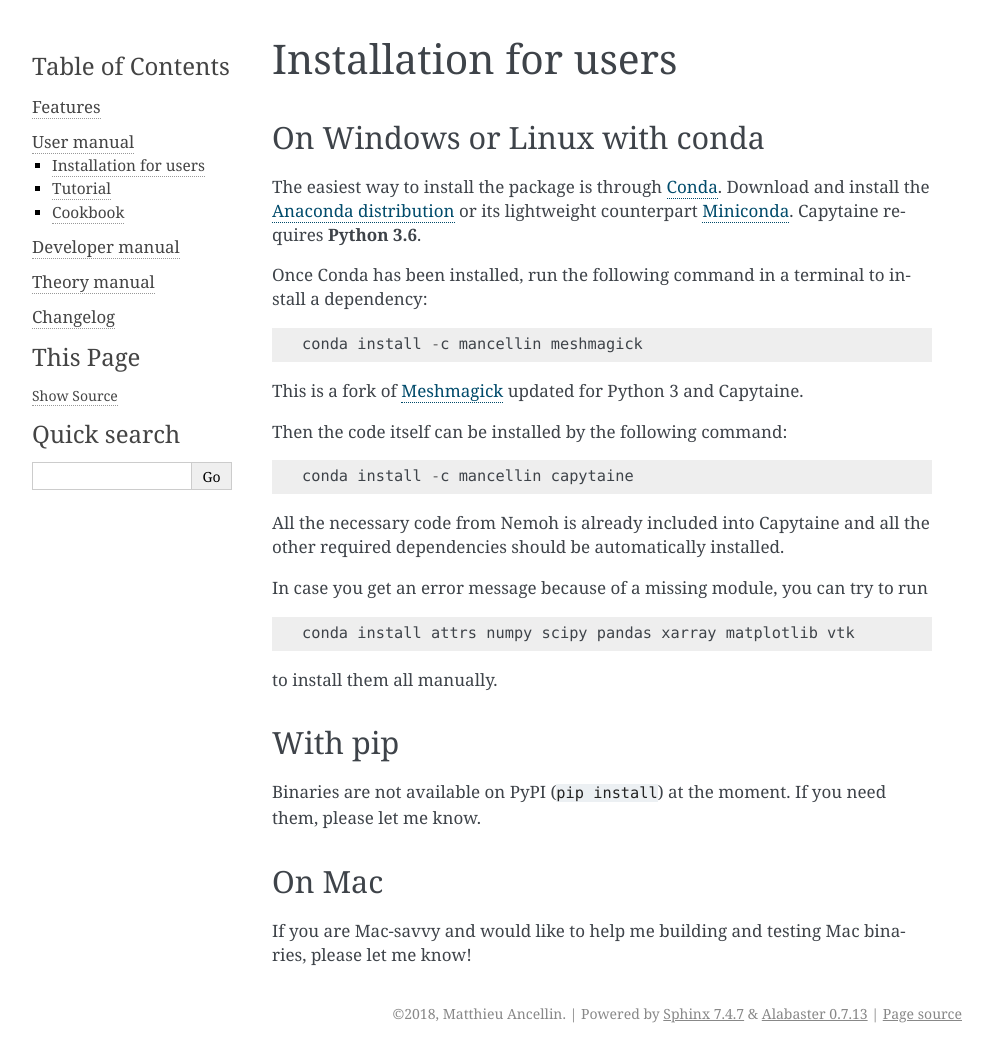
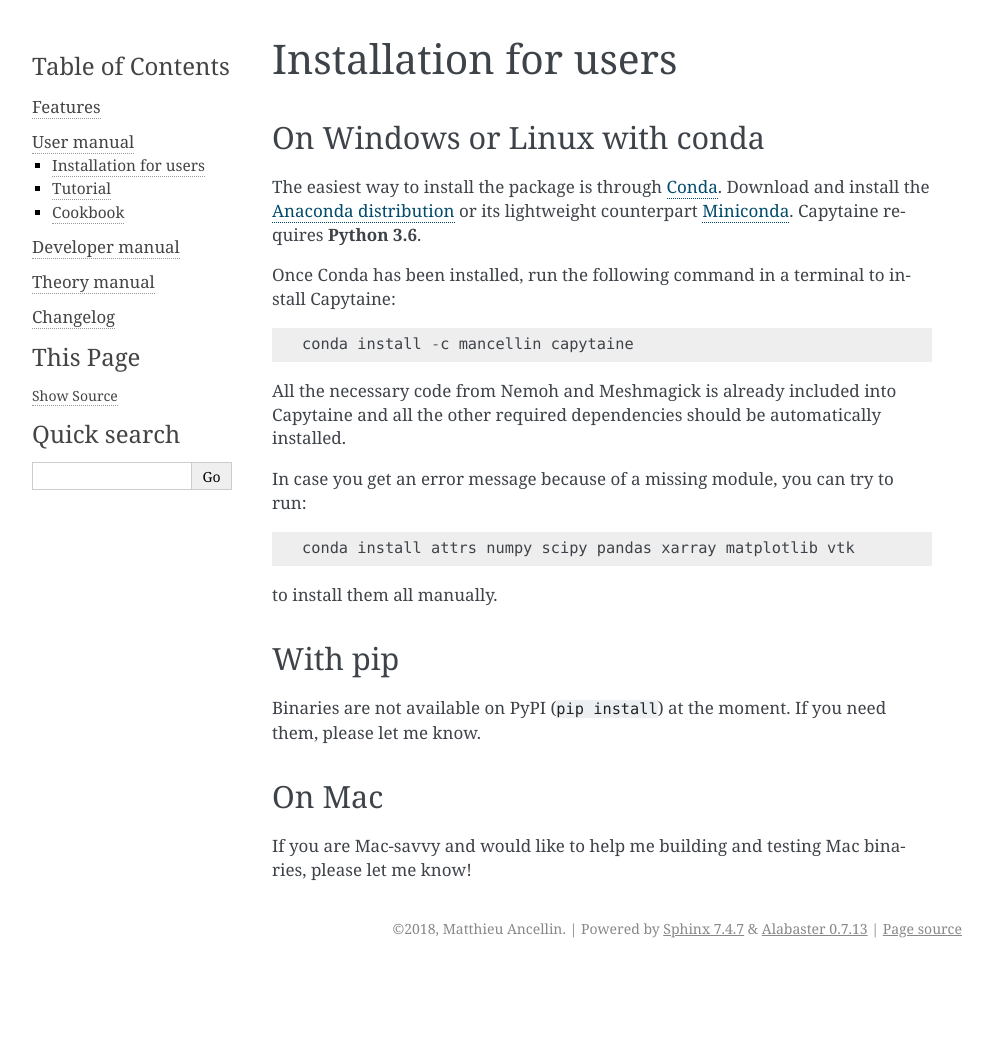
Before and after one commit to capytaine/capytaine, a Sphinx documentation site: the page built from docs/user_manual/installation.rst, in a window 1280 px wide. Shown: the whole page, without its empty margins (148-1141 px from the left). Built offline with Sphinx 7.4.7, drawn with Linux system fonts in a browser that asks for light colours; after the commit the page ends 968 px from its top, so only the background shows below that.

Commit message:
Update docs after inclusion of meshmagick.

```diff
--- a/docs/index.rst
+++ b/docs/index.rst
@@ -76,6 +76,9 @@
 
 Capytaine is a fork of Nemoh_, which has been developed by Gérard Delhommeau, Aurélien Babarit et al., (École Centrale de Nantes) and is distributed under the Apache License 2.0.
 
+Capytaine includes code from meshmagick_ by François Rongère (École Centrale de Nantes), licensed under the GNU General Public License (GPL).
+
+.. _meshmagick: https://github.com/LHEEA/meshmagick
 .. _Nemoh: https://lheea.ec-nantes.fr/logiciels-et-brevets/nemoh-presentation-192863.kjsp
 
 The `boat mesh`_ in the animation above is in the public domain.
--- a/docs/user_manual/installation.rst
+++ b/docs/user_manual/installation.rst
@@ -13,27 +13,13 @@
 .. _`Anaconda distribution`: https://www.anaconda.com/download/
 .. _Miniconda: https://conda.io/miniconda.html
 
-Once Conda has been installed, run the following command in a terminal to install a dependency:
-
-::
-
-    conda install -c mancellin meshmagick
-
-This is a fork of Meshmagick_ updated for Python 3 and Capytaine.
-
-.. _Meshmagick: https://github.com/LHEEA/meshmagick
-
-Then the code itself can be installed by the following command:
-
-::
+Once Conda has been installed, run the following command in a terminal to install Capytaine::
 
     conda install -c mancellin capytaine
 
-All the necessary code from Nemoh is already included into Capytaine and all the other required dependencies should be automatically installed.
+All the necessary code from Nemoh and Meshmagick is already included into Capytaine and all the other required dependencies should be automatically installed.
 
-In case you get an error message because of a missing module, you can try to run
-
-::
+In case you get an error message because of a missing module, you can try to run::
 
     conda install attrs numpy scipy pandas xarray matplotlib vtk
 
```
Also changed, not shown: README.md (+3 -0 lines).
